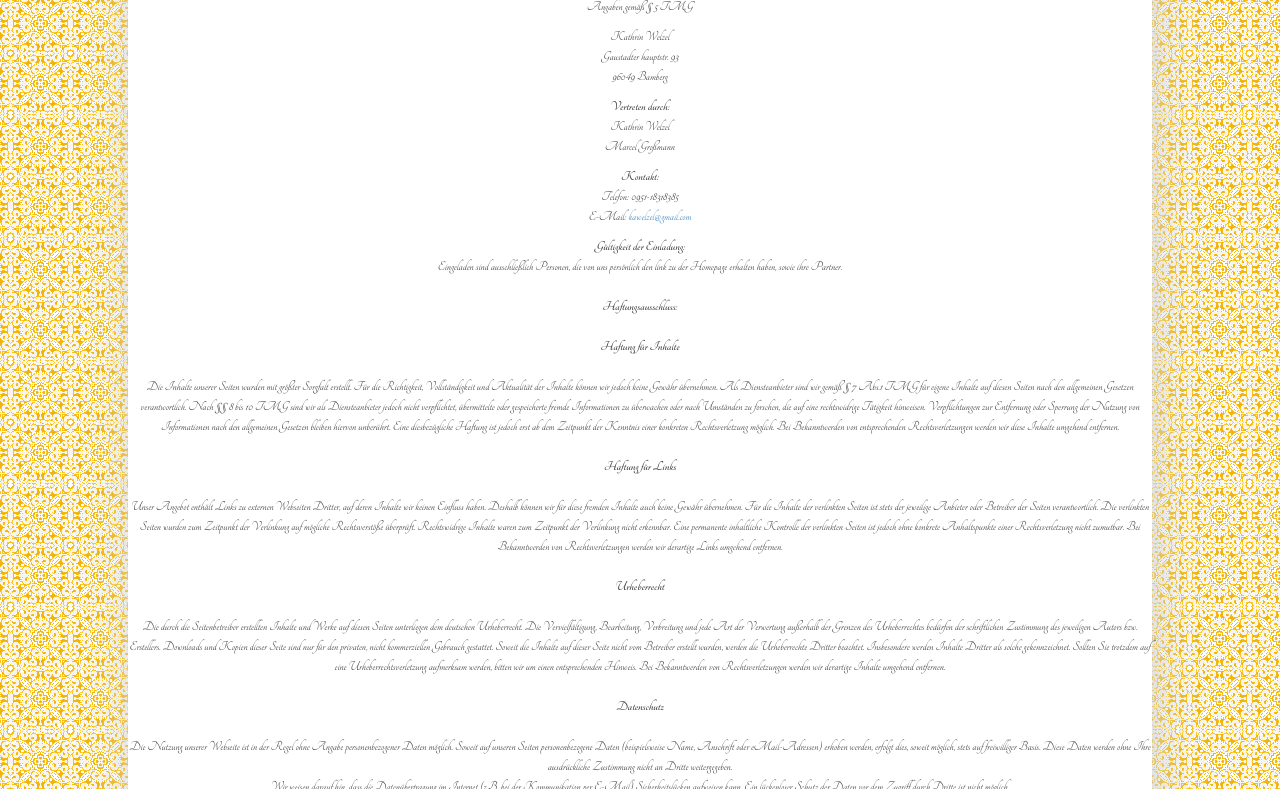
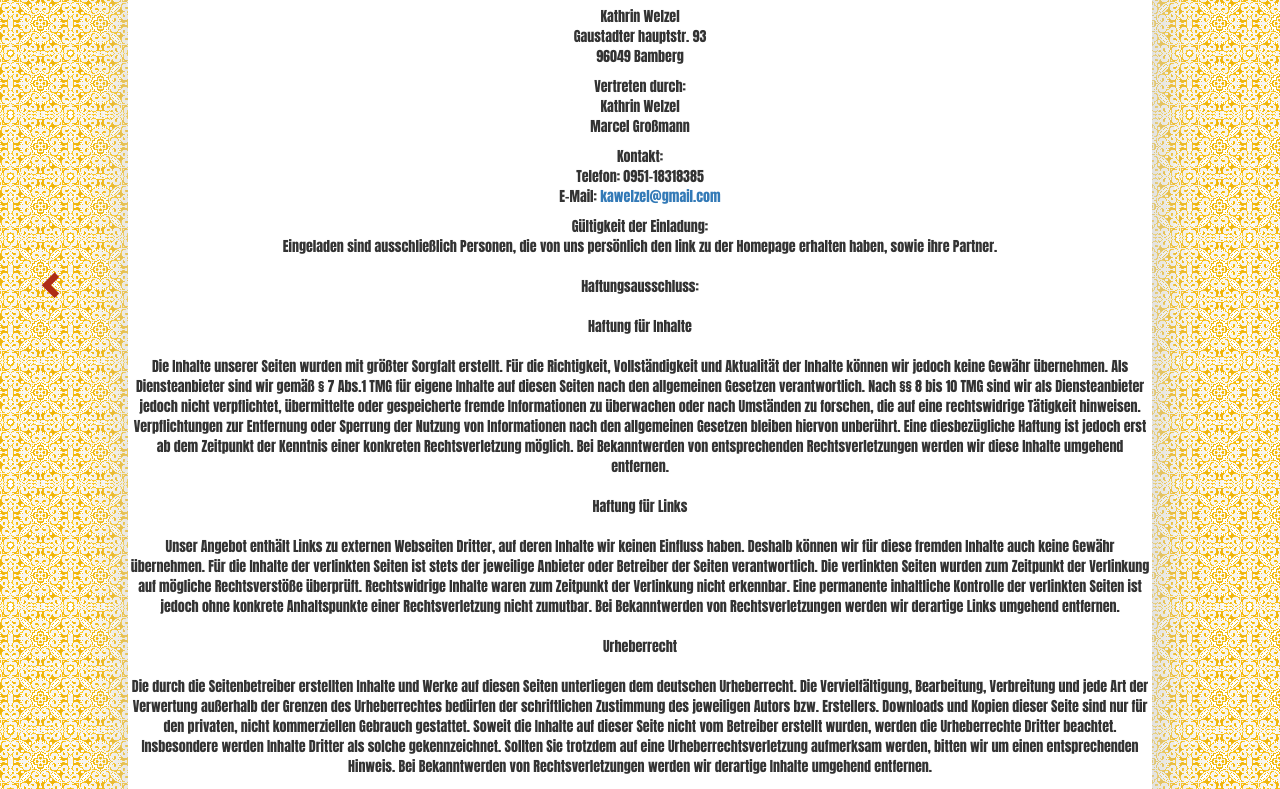
Before and after one commit to whatever4711/rpi-caddy, a plain HTML site: page services/kathrinundmarcel/site/impressum.html in a window 1280 px wide. Shown: the part 132-921 px from the top of the page. Drawn offline with nearby package versions, Linux system fonts and the light colour scheme.

Commit message:
updated css

```diff
--- a/services/kathrinundmarcel/site/css/style.css
+++ b/services/kathrinundmarcel/site/css/style.css
@@ -22,6 +22,10 @@ body {
 	box-shadow: 5px 0px 50px #d4d5d5;
 	font-family: 'Tangerine', cursive;
 	}
+
+.carousel-inner > .item {
+    .transition(.1s ease-in-out left);
+}
 
 h1{
 	font-size: 72px;
@@ -87,6 +91,15 @@ hr{
 	text-align: center;
 	font-size: 30px;
 }
+.left {
+	position: fixed;
+	top: 50%;
+    text-align: right;
+    float: left;
+    padding-left: 3%;
+    font-size: 28px;
+
+}
 
 .countdown-row {
 	margin:0 auto;
@@ -119,3 +132,8 @@ hr{
 	font-size:28px;
 	font-weight:100;
 }
+
+#impressum{
+
+	font-family: "Impact", Charcoal, sans-serif;
+}
```
